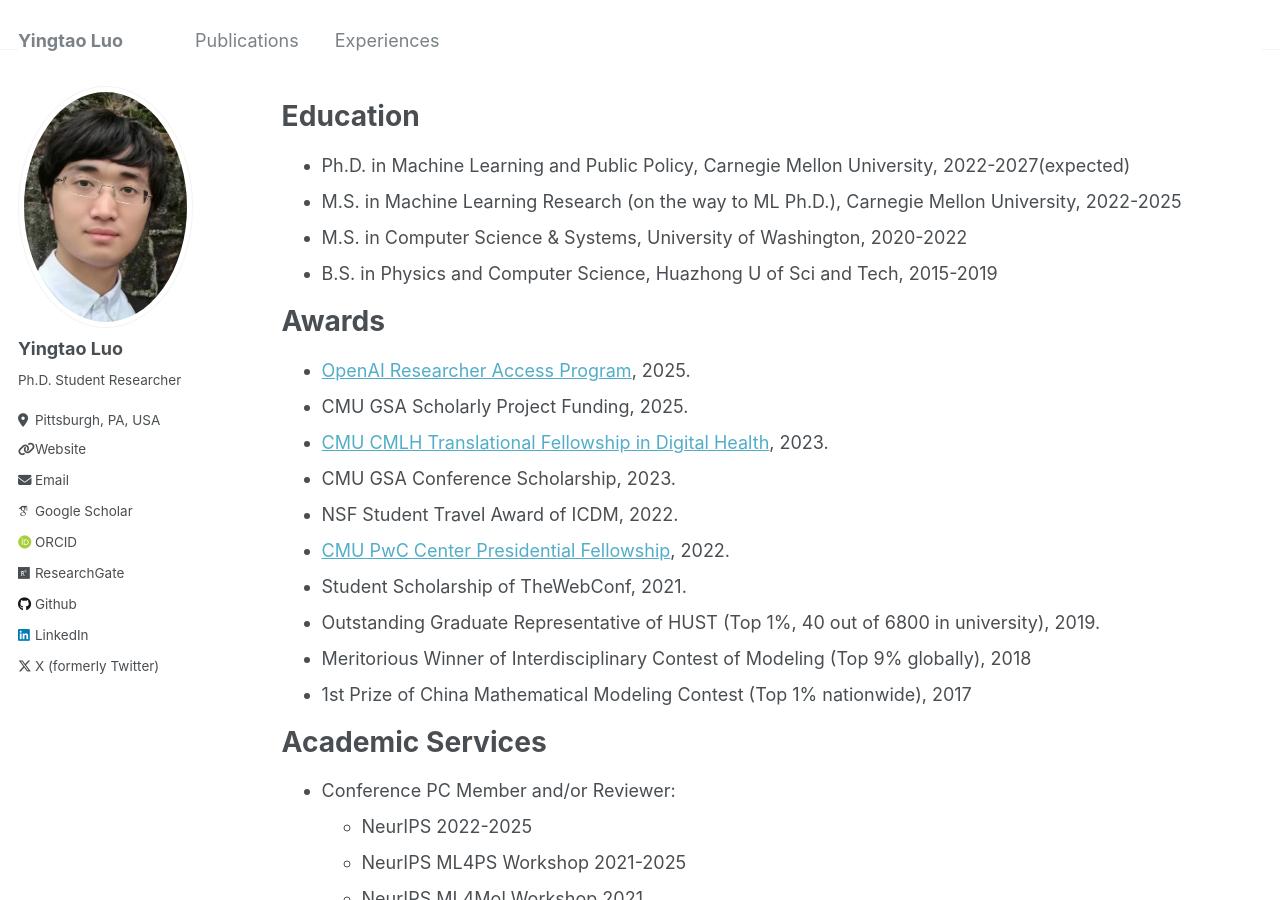
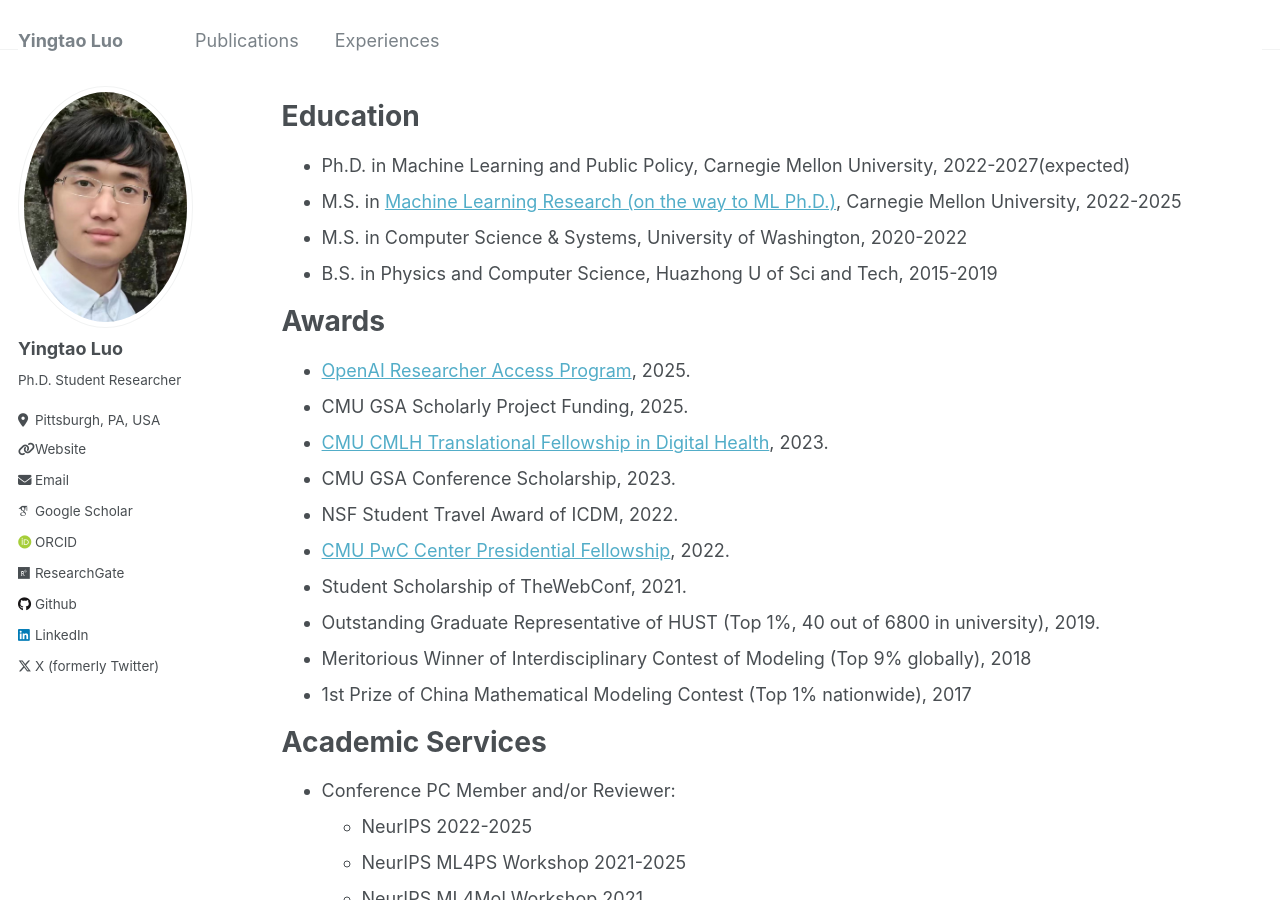
Before and after one commit to yingtaoluo/yingtaoluo.github.io, a Jekyll site: the page built from _pages/experiences.md, in a window 1280 px wide and 900 px high. Built offline with Jekyll 4.4.1, drawn with Linux system fonts in a browser that asks for light colours; some web fonts are replaced; part of the change alters nothing that is shown.

```diff
--- a/_pages/experiences.md
+++ b/_pages/experiences.md
@@ -11,7 +11,7 @@ redirect_from:
 Education
 ======
 * Ph.D. in Machine Learning and Public Policy, Carnegie Mellon University, 2022-2027(expected)
-* M.S. in Machine Learning Research (on the way to ML Ph.D.), Carnegie Mellon University, 2022-2025
+* M.S. in [Machine Learning Research (on the way to ML Ph.D.)](https://ml.cmu.edu/current-students/phd-ms-research), Carnegie Mellon University, 2022-2025
 * M.S. in Computer Science & Systems, University of Washington, 2020-2022
 * B.S. in Physics and Computer Science, Huazhong U of Sci and Tech, 2015-2019
 
```
